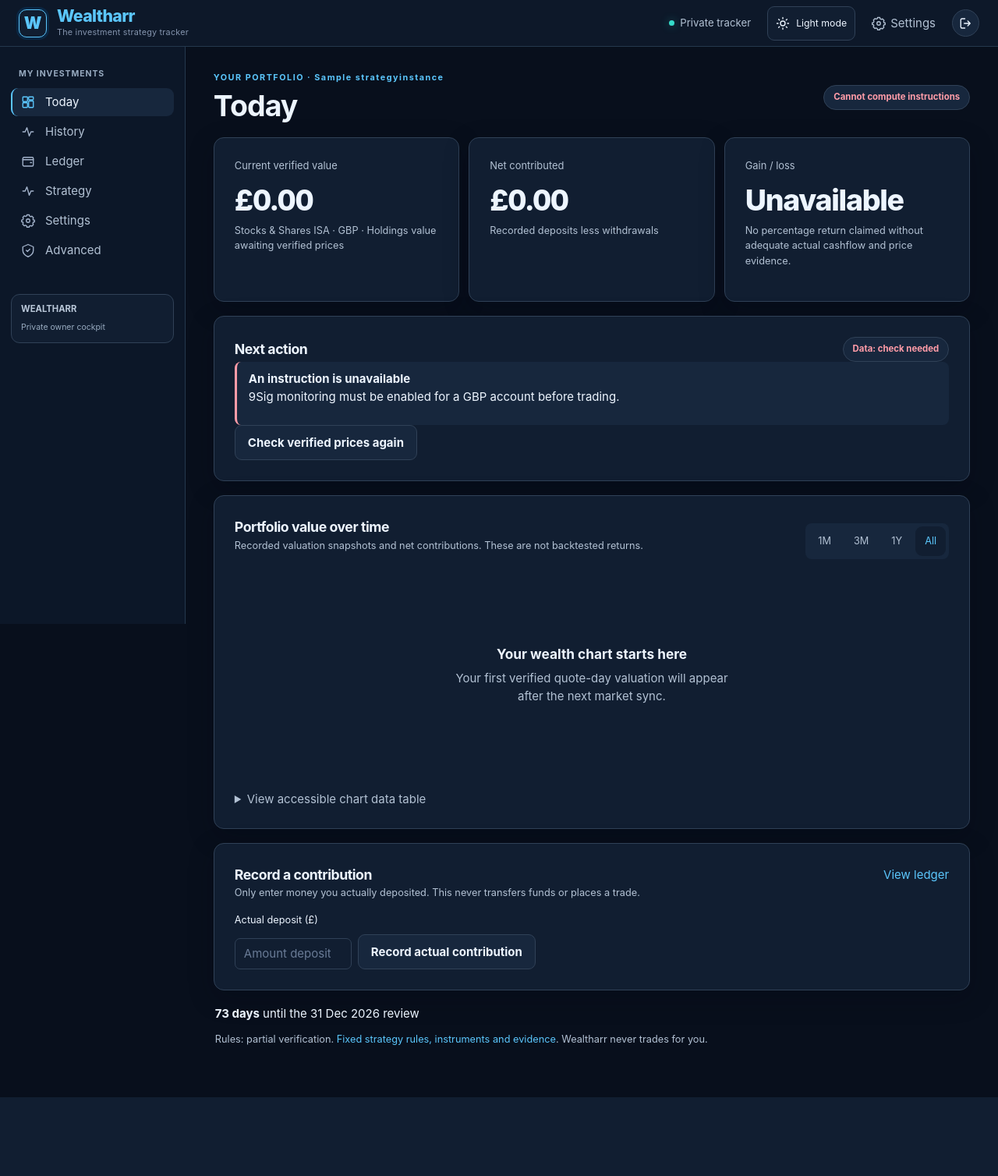
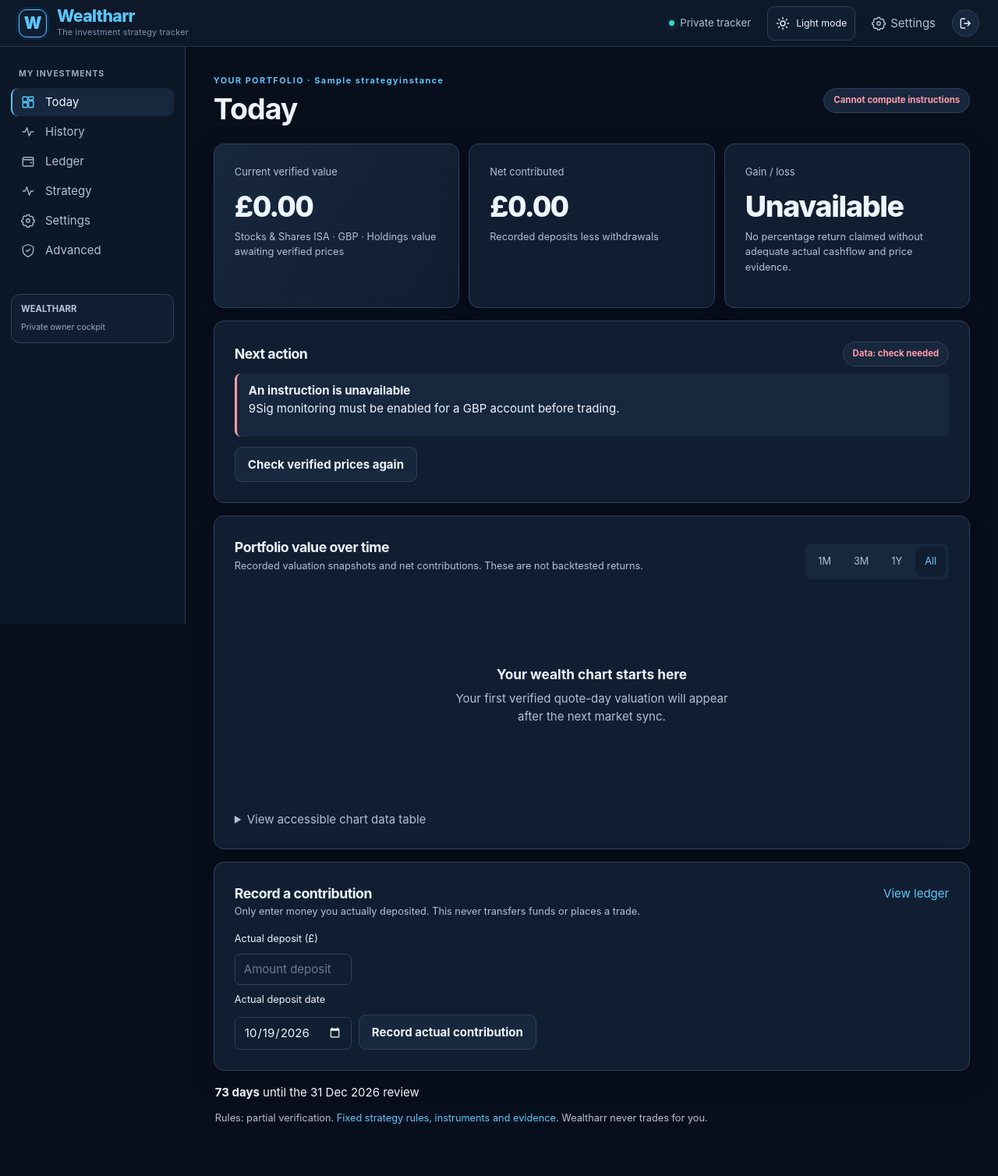
Before and after one commit to Ricas13/wealtharr_v2, a Django app: page /cockpit/ in a window 1280 px wide. Shown: the whole page at 78% size. Before the commit the page ends 1407 px from the top, so only its background shows below. Run offline with Django 5.2, Linux system fonts and the light colour scheme; a user stored in the database is signed in; data comes from the database, SQL or seed files in the repository; tables that the repository leaves empty hold one stand-in row (values such as "Sample post"); data that the repository does not hold is empty; parts of the project's set-up code (start-up, migrations or seed data) failed here and were passed over.

Commit message:
feat(ui): let owner record actual contribution date in Today without assuming today

```diff
--- a/templates/today.html
+++ b/templates/today.html
@@ -1,7 +1,7 @@
 {% extends 'base.html' %}
 {% block title %}Today{% endblock %}
 {% block content %}
-<div class="cockpit">
+<div class="cockpit ck-v2">
   <header class="ck-top">
     <div>
       <p class="ck-overline">YOUR PORTFOLIO{% if strategy %} · {{ strategy.name }}{% endif %}</p>
@@ -108,7 +108,8 @@
         {% csrf_token %}
         <label for="deposit-amount">Actual deposit (£)</label>
         <input class="field" id="deposit-amount" name="amount" type="number" inputmode="decimal" step="0.01" min="0.01" placeholder="Amount deposited" required>
-        <input type="hidden" name="occurred_on" value="{% now 'Y-m-d' %}">
+        <label for="deposit-date">Actual deposit date</label>
+        <input class="field" id="deposit-date" name="occurred_on" type="date" value="{% now 'Y-m-d' %}" required>
         <button type="submit" class="btn">Record actual contribution</button>
       </form>
     </section>
```
